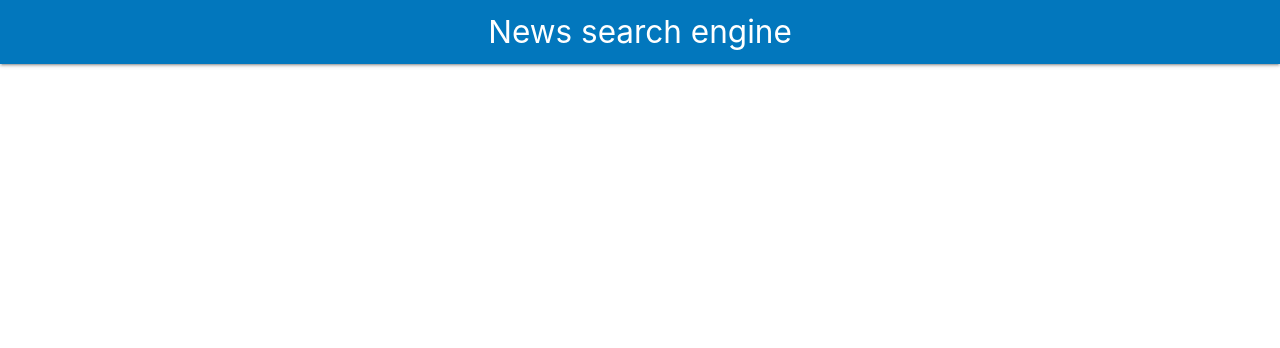
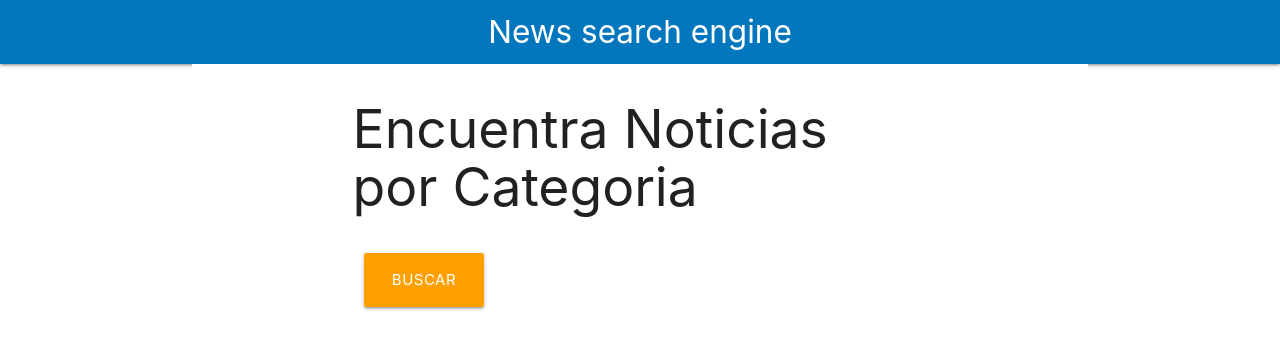
Before and after one commit to elperlanegra/react-news, a React (Create React App) app: page / in a window 1280 px wide. Shown: the top 348 px of the page. Built offline with nearby package versions, Linux system fonts and the light colour scheme.

Commit message:
formulario + modulos css

```diff
--- a/src/App.js
+++ b/src/App.js
@@ -1,5 +1,6 @@
 import React, { Fragment } from "react";
 import Header from "./components/Header";
+import Formulario from "./components/Formulario";
 
 function App() {
   return (
@@ -7,9 +8,8 @@
       <Header title="News search engine" />
 
       <div className="container white">
-
+        <Formulario />
       </div>
-
     </Fragment>
   );
 }
--- /dev/null
+++ b/src/components/Formulario.js
@@ -0,0 +1,24 @@
+import React from "react";
+import styles from "./Formulario.mdoule.css"
+
+const Formulario = () => {
+  return (
+    <div className="row">
+      <div className="col s12 m8 offset-m2">
+        <form>
+          <h2 className={styles.heading}>Encuentra Noticias por Categoria</h2>
+
+          <div className="input-field col s12">
+            <input
+              type="submit"
+              className="btn-large amber darken-2"
+              value="Buscar"
+            />
+          </div>
+        </form>
+      </div>
+    </div>
+  );
+};
+
+export default Formulario;
--- /dev/null
+++ b/src/components/Formulario.mdoule.css
@@ -0,0 +1,17 @@
+.heading {
+  font-family: "Raleway", sans-serif;
+  font-weight: 900;
+  font-size: 2rem;
+  text-transform: uppercase;
+  text-align: center;
+}
+
+.buscador {
+  margin-top: 2rem;
+  margin-bottom: 2rem;
+  text-align: left;
+}
+
+.btn-block {
+  width: 100%;
+}
```
Also changed, not shown: src/components/Form.js (deleted, +0 -9 lines), 1 other file (tests, documents, lock files or other folders).
